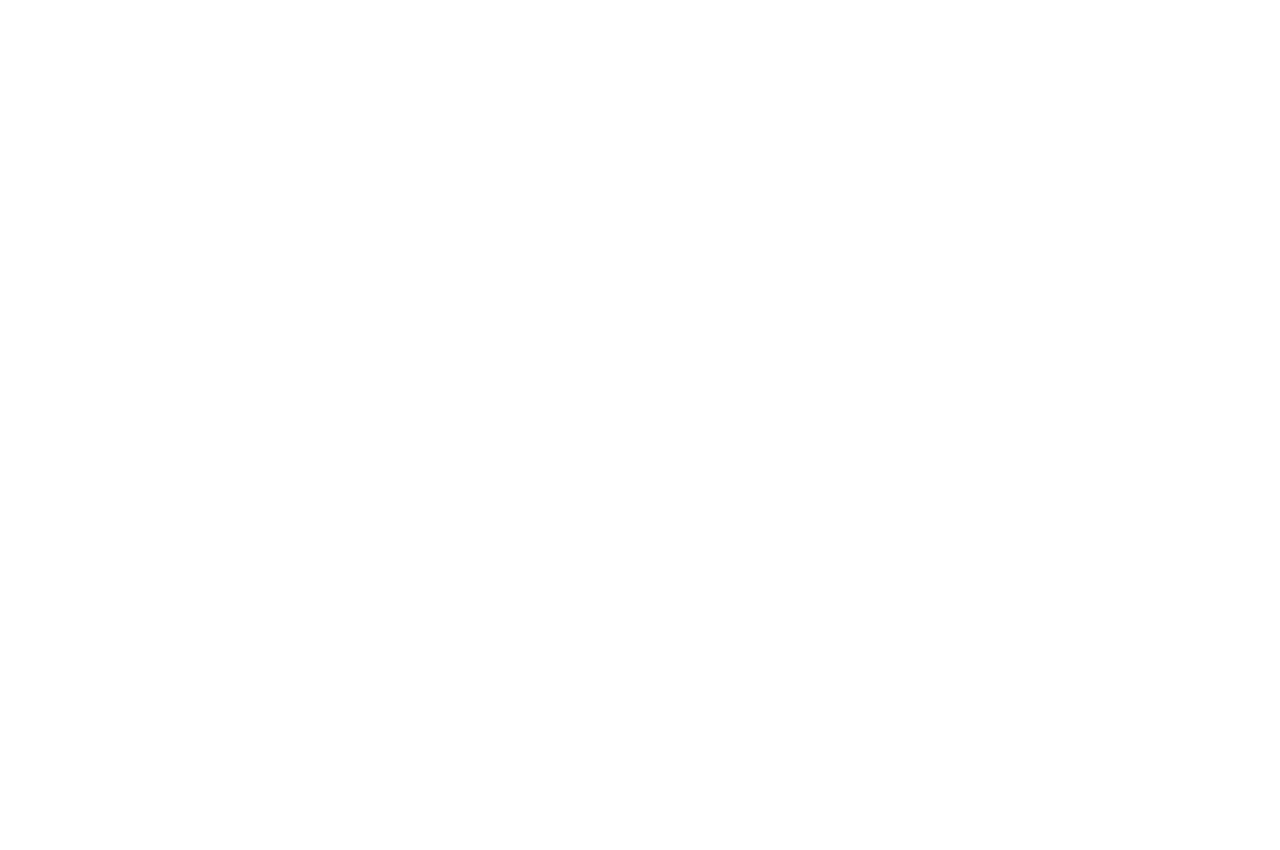
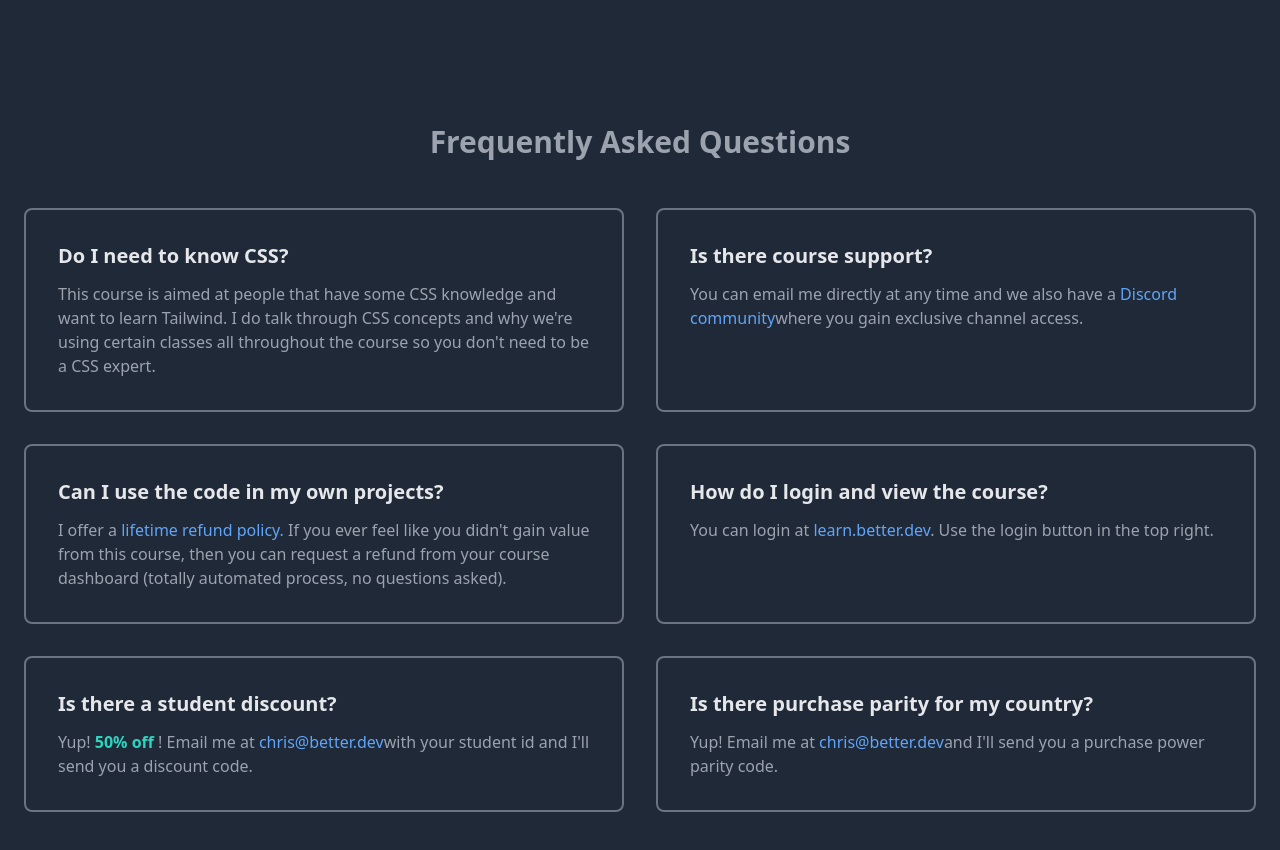
Before and after one commit to hifive33/tailwind_practice, an Angular app: page /coursesite in a window 1280 px wide. Shown: the part 4560-5410 px from the top of the page. Before the commit the page ends 4556 px from the top, so only its background shows below. Built offline with nearby package versions, Linux system fonts and the light colour scheme.

Commit message:
FAQ Section

```diff
--- a/src/app/components/course-site/course-site.component.html
+++ b/src/app/components/course-site/course-site.component.html
@@ -555,3 +555,88 @@
     </div>
   </div>
 </div>
+
+<!-------------------------------------------------------------------------------------->
+<!-- faq ------------------------------------------------------------------------------->
+<!-------------------------------------------------------------------------------------->
+<div class="bg-gray-800 py-32 text-gray-400">
+  <div class="container mx-auto px-6 lg-px-0">
+    <h2 class="mb-12 text-3xl text-center font-bold">
+      Frequently Asked Questions
+    </h2>
+
+    <!-- grid of questions -->
+    <div class="grid grid-cols-1 lg:grid-cols-2 gap-4 lg:gap-8">
+      <div class="p-8 border-2 border-gray-500 rounded-lg">
+        <h3 class="mb-3 text-gray-200 font-bold text-xl">
+          Do I need to know CSS?
+        </h3>
+        <p>
+          This course is aimed at people that have some CSS knowledge and want
+          to learn Tailwind. I do talk through CSS concepts and why we're using
+          certain classes all throughout the course so you don't need to be a
+          CSS expert.
+        </p>
+      </div>
+      <div class="p-8 border-2 border-gray-500 rounded-lg">
+        <h3 class="mb-3 text-gray-200 font-bold text-xl">
+          Is there course support?
+        </h3>
+        <p>
+          You can email me directly at any time and we also have a
+          <a href="javascript:void(0)" class="text-blue-400 hover:underline"
+            >Discord community</a
+          >where you gain exclusive channel access.
+        </p>
+      </div>
+      <div class="p-8 border-2 border-gray-500 rounded-lg">
+        <h3 class="mb-3 text-gray-200 font-bold text-xl">
+          Can I use the code in my own projects?
+        </h3>
+        <p>
+          I offer a
+          <a href="javascript:void(0)" class="text-blue-400 hover:underline"
+            >lifetime refund policy.</a
+          >
+          If you ever feel like you didn't gain value from this course, then you
+          can request a refund from your course dashboard (totally automated
+          process, no questions asked).
+        </p>
+      </div>
+      <div class="p-8 border-2 border-gray-500 rounded-lg">
+        <h3 class="mb-3 text-gray-200 font-bold text-xl">
+          How do I login and view the course?
+        </h3>
+        <p>
+          You can login at
+          <a href="javascript:void(0)" class="text-blue-400 hover:underline">
+            learn.better.dev</a
+          >. Use the login button in the top right.
+        </p>
+      </div>
+      <div class="p-8 border-2 border-gray-500 rounded-lg">
+        <h3 class="mb-3 text-gray-200 font-bold text-xl">
+          Is there a student discount?
+        </h3>
+        <p>
+          Yup! <strong class="text-teal-400 font-bold">50% off</strong> ! Email
+          me at
+          <a href="javascript:void(0)" class="text-blue-400 hover:underline">
+            chris@better.dev</a
+          >with your student id and I'll send you a discount code.
+        </p>
+      </div>
+      <div class="p-8 border-2 border-gray-500 rounded-lg">
+        <h3 class="mb-3 text-gray-200 font-bold text-xl">
+          Is there purchase parity for my country?
+        </h3>
+        <p>
+          Yup! Email me at
+          <a href="javascript:void(0)" class="text-blue-400 hover:underline"
+            >chris@better.dev</a
+          >and I'll send you a purchase power parity code.
+        </p>
+      </div>
+    </div>
+  </div>
+</div>
```
